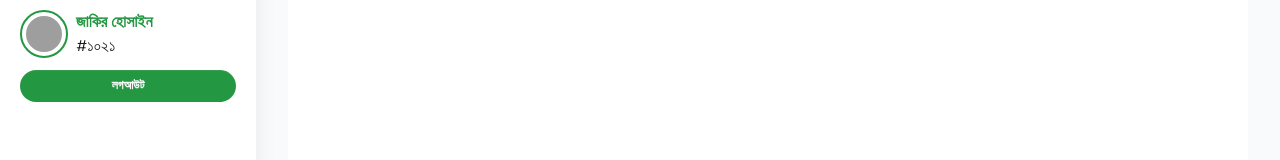
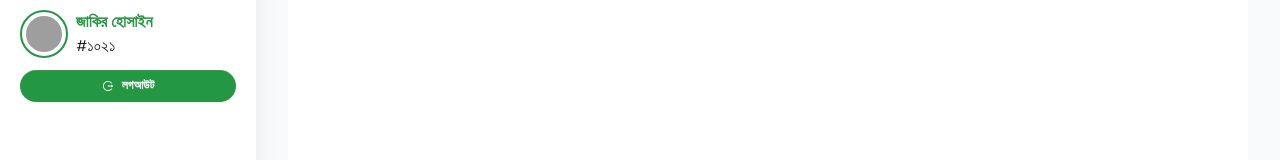
Before and after one commit to jahidul2004/src-sim-school, a React (Vite) app: page /admin/developerContact in a window 1280 px wide. Shown: the part 544-704 px from the top of the page. Built offline with nearby package versions, Linux system fonts and the light colour scheme; grey boxes are pictures that could not be loaded.

Commit message:
Admin developer contact page updated.

```diff
--- a/src/layouts/AdminLayout.jsx
+++ b/src/layouts/AdminLayout.jsx
@@ -12,6 +12,7 @@ import {
     MdOutlineDeveloperMode,
     MdOutlinePhotoLibrary,
 } from "react-icons/md";
+import { AiOutlineLogout } from "react-icons/ai";
 
 const AdminLayout = () => {
     const [isSidebarOpen, setIsSidebarOpen] = useState(false);
@@ -117,7 +118,8 @@ const AdminLayout = () => {
                                 <p>#১০২১</p>
                             </div>
                         </div>
-                        <button className="mt-3 btn btn-sm rounded-3xl border-none bg-[#249742] text-white w-full">
+                        <button className="flex items-center gap-2 mt-3 btn btn-sm rounded-3xl border-none bg-[#249742] text-white w-full">
+                            <AiOutlineLogout />
                             লগআউট
                         </button>
                     </div>
--- a/src/pages/adminPages/adminDeveloperContact/AdminDeveloperContact.jsx
+++ b/src/pages/adminPages/adminDeveloperContact/AdminDeveloperContact.jsx
@@ -56,7 +56,7 @@ const AdminDeveloperContact = () => {
 
                         <button
                             onClick={handleModalOpen}
-                            className="btn flex items-center gap-2 mt-4 bg-[#249742] text-white rounded-md font-medium hover:bg-[#1d7e36] transition"
+                            className="mx-auto md:mx-0 btn flex items-center gap-2 mt-4 bg-[#249742] text-white rounded-md font-medium hover:bg-[#1d7e36] transition"
                         >
                             <MdContactEmergency />
                             জরুরি যোগাযোগ
```
